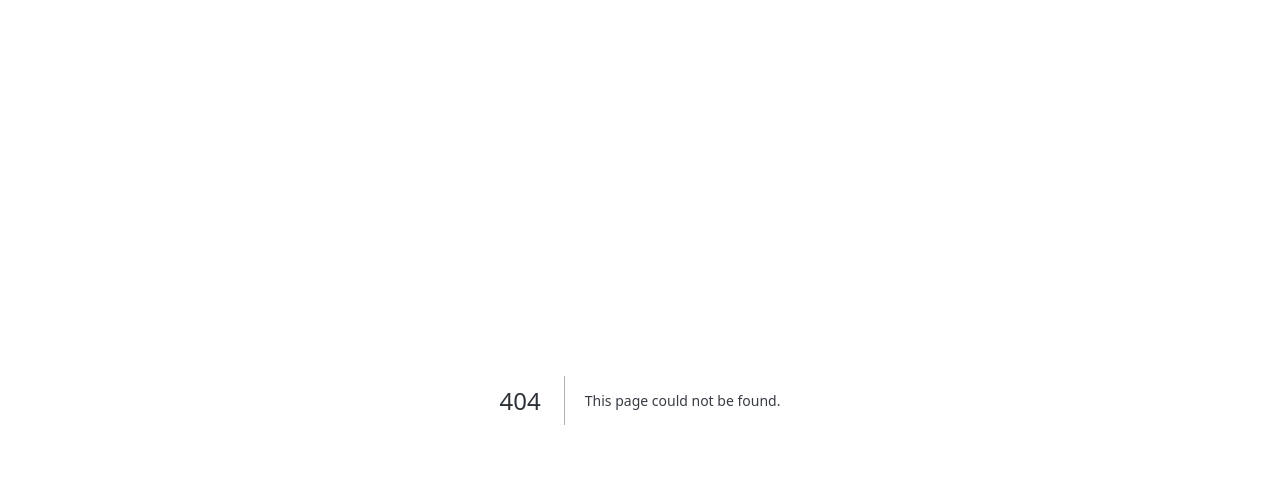
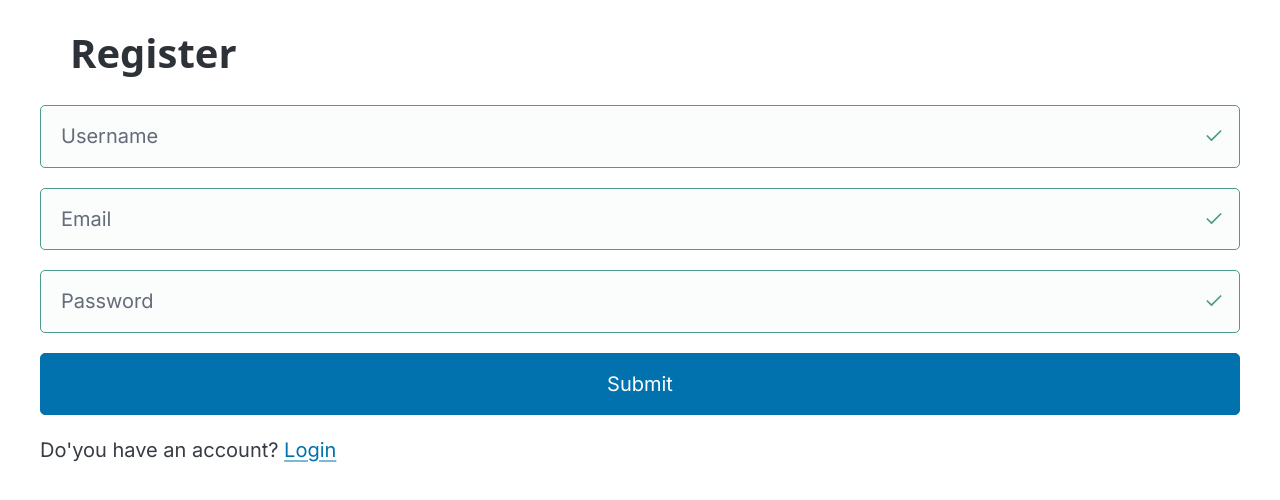
Before and after one commit to AngeloVitor/ASPECTA_PROJECT, a Next.js app: page /accounts/register in a window 1280 px wide. Before the commit this address had no page. Shown: the top 500 px of the page. Built offline with nearby package versions, Linux system fonts and the light colour scheme.

Commit message:
implementing login and register page

```diff
--- a/package.json
+++ b/package.json
@@ -9,10 +9,13 @@
     "lint": "next lint"
   },
   "dependencies": {
+    "@hookform/resolvers": "^3.3.4",
     "@picocss/pico": "^2.0.3",
     "next": "14.1.1",
     "react": "^18",
-    "react-dom": "^18"
+    "react-dom": "^18",
+    "react-hook-form": "^7.51.0",
+    "zod": "^3.22.4"
   },
   "devDependencies": {
     "@types/node": "^20",
--- /dev/null
+++ b/src/app/@types/loginSchemaType.ts
@@ -0,0 +1,4 @@
+import { z } from "zod";
+import { loginSchema } from "@/app/schemas/loginSchema";
+
+export type loginSchemaType = z.infer<typeof loginSchema>;
--- /dev/null
+++ b/src/app/@types/registerSchema.ts
@@ -0,0 +1,4 @@
+import { z } from "zod";
+import { registerSchema } from "@/app/schemas/registerSchema";
+
+export type registerSchemaType = z.infer<typeof registerSchema>;
--- /dev/null
+++ b/src/app/accounts/register/page.tsx
@@ -0,0 +1,68 @@
+"use client";
+
+import React from "react";
+import { useForm } from "react-hook-form";
+import { zodResolver } from "@hookform/resolvers/zod";
+import { registerSchema } from "@/app/schemas/registerSchema";
+import { registerSchemaType } from "@/app/@types/registerSchema";
+import Link from "next/link";
+
+const Page = () => {
+  const {
+    register,
+    handleSubmit,
+    formState: { errors },
+  } = useForm<registerSchemaType>({
+    resolver: zodResolver(registerSchema),
+  });
+
+  const onSubmit = (data: registerSchemaType) => {
+    console.log(data);
+  };
+
+  return (
+    <div className="container mt-4">
+      <h1 className="m-4">Register</h1>
+      <form onSubmit={handleSubmit(onSubmit)}>
+        <input
+          type="text"
+          placeholder="Username"
+          aria-label="Username"
+          aria-invalid={errors.username ? "true" : "false"}
+          {...register("username")}
+        />
+        {errors.username && (
+          <small id="valid-helper">{errors.username.message}</small>
+        )}
+
+        <input
+          type="email"
+          placeholder="Email"
+          aria-label="Email"
+          aria-invalid={errors.email ? "true" : "false"}
+          {...register("email")}
+        />
+        {errors.email && (
+          <small id="valid-helper">{errors.email.message}</small>
+        )}
+
+        <input
+          type="password"
+          placeholder="Password"
+          aria-label="Password"
+          aria-invalid={errors.password ? "true" : "false"}
+          {...register("password")}
+        />
+        {errors.password && (
+          <small id="valid-helper">{errors.password.message}</small>
+        )}
+        <input type="submit" value="Submit" />
+      </form>
+      <p>
+        Do&apos;you have an account? <Link href="/accounts/login">Login</Link>
+      </p>
+    </div>
+  );
+};
+
+export default Page;
--- /dev/null
+++ b/src/app/global.styles.css
@@ -0,0 +1,7 @@
+.m-4 {
+    margin: 30px;
+}
+
+.mt-4 {
+    margin-top: 30px;
+}
--- a/src/app/layout.tsx
+++ b/src/app/layout.tsx
@@ -1,6 +1,7 @@
 import type { Metadata } from "next";
 import { Inter } from "next/font/google";
-import "@picocss/pico"
+import "@picocss/pico";
+import "./global.styles.css";
 
 const inter = Inter({ subsets: ["latin"] });
 
--- a/src/app/page.tsx
+++ b/src/app/page.tsx
@@ -1,6 +1,6 @@
-import React from 'react';
+import React from "react";
 
-function page() {
+function Page() {
   return (
     <div className="container">
       <nav>
@@ -31,4 +31,4 @@ function page() {
   );
 }
 
-export default page;
+export default Page;
--- /dev/null
+++ b/src/app/schemas/loginSchema.ts
@@ -0,0 +1,6 @@
+import { z } from "zod";
+export const loginSchema = z.object({
+  email: z.string().email(),
+  password: z.string().min(6),
+  remember: z.boolean().default(false),
+});
--- /dev/null
+++ b/src/app/schemas/registerSchema.ts
@@ -0,0 +1,6 @@
+import { z } from "zod";
+export const registerSchema = z.object({
+  username: z.string().min(3),
+  email: z.string().email(),
+  password: z.string().min(6),
+});
```
Also changed, not shown: src/app/accounts/login/page.tsx (added, +63 -0 lines), src/app/login/page.tsx (deleted, +0 -26 lines), 1 other file (tests, documents, lock files or other folders).
